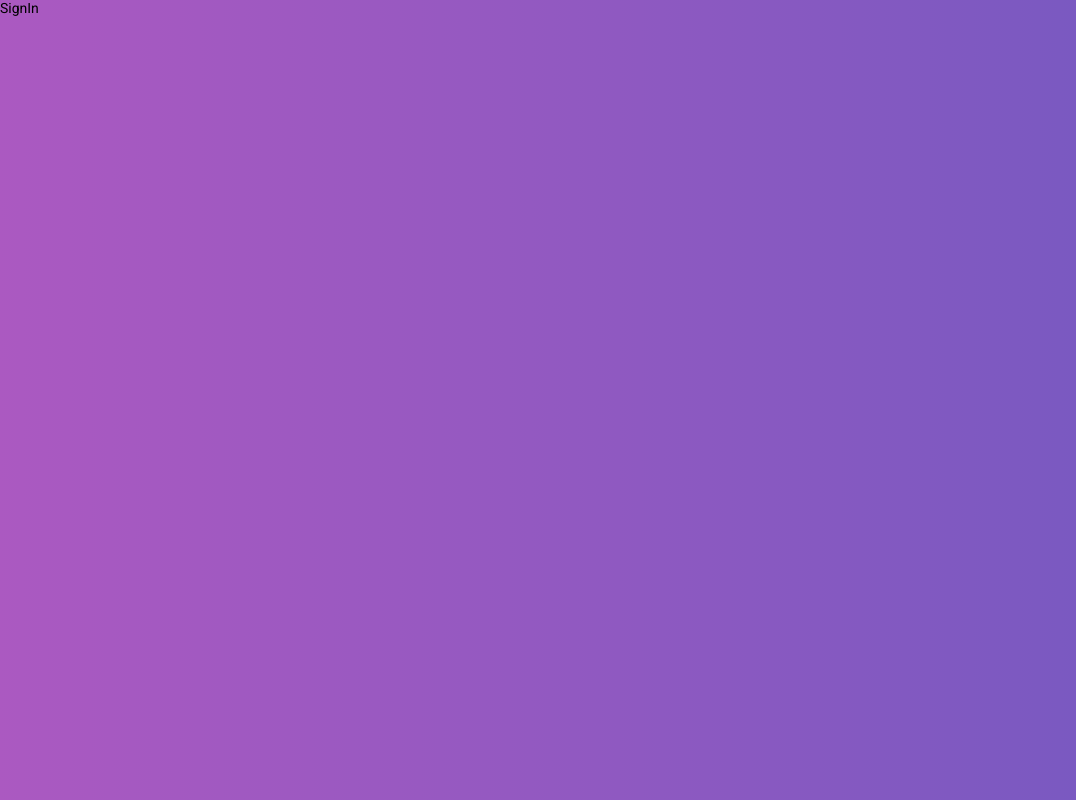
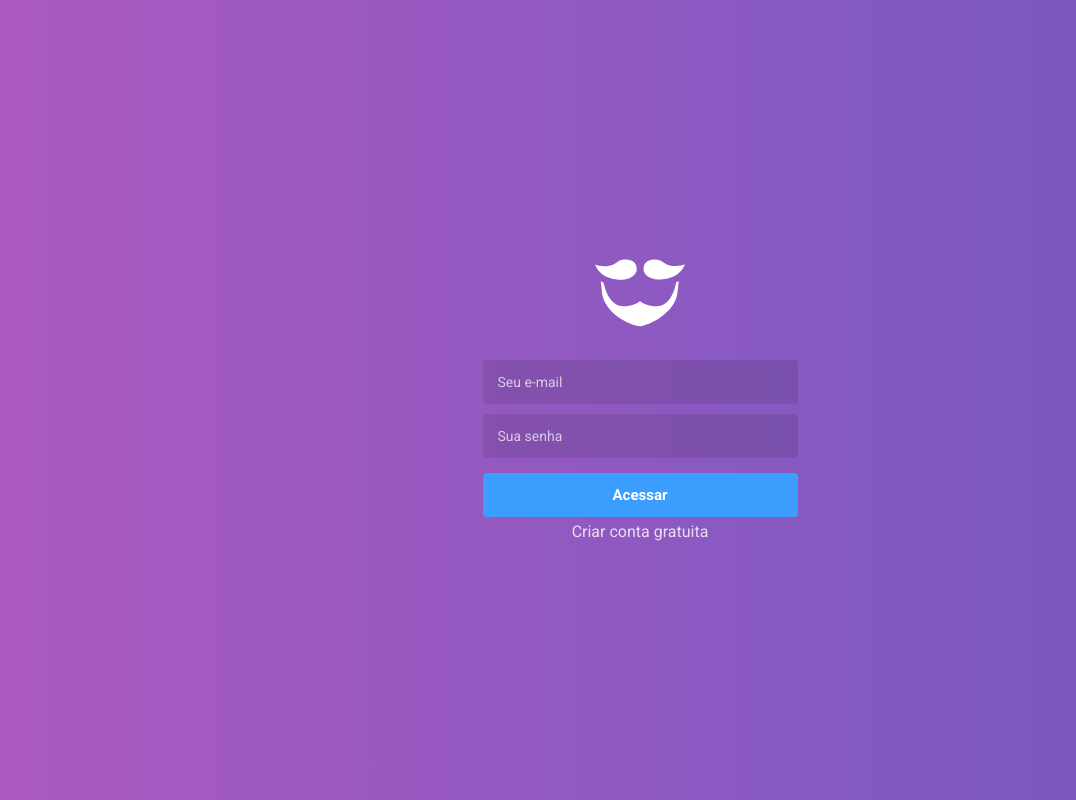
Before and after one commit to monica-santos/go-barber, a React (Create React App) app: page / in a window 1280 px wide. Shown: the whole page, without its empty margins (0-1076 px from the left). Built offline with nearby package versions, Linux system fonts and the light colour scheme.

Commit message:
create un-auth pages

```diff
--- a/package.json
+++ b/package.json
@@ -28,6 +28,7 @@
     "@testing-library/react": "^9.3.2",
     "@testing-library/user-event": "^7.1.2",
     "history": "^4.10.1",
+    "polished": "^3.4.4",
     "prop-types": "^15.7.2",
     "react": "^16.12.0",
     "react-dom": "^16.12.0",
--- a/src/pages/SignIn/index.js
+++ b/src/pages/SignIn/index.js
@@ -1,5 +1,21 @@
 import React from 'react'
+import { Link } from 'react-router-dom'
+
+import logo from '~/assets/logo.svg'
 
 export default function SignIn() {
-  return <div>SignIn</div>
+  return (
+    <>
+      <img src={logo} alt="GoBarber" />
+
+      <form>
+        <input type="email" placeholder="Seu e-mail" />
+        <input type="password" placeholder="Sua senha" />
+
+        <button type="submit">Acessar</button>
+
+        <Link to="/register">Criar conta gratuita</Link>
+      </form>
+    </>
+  )
 }
--- a/src/pages/SignUp/index.js
+++ b/src/pages/SignUp/index.js
@@ -1,5 +1,22 @@
 import React from 'react'
+import { Link } from 'react-router-dom'
+
+import logo from '~/assets/logo.svg'
 
 export default function SignUp() {
-  return <div>SignUp</div>
+  return (
+    <>
+      <img src={logo} alt="GoBarber" />
+
+      <form>
+        <input type="text" placeholder="Seu nome completo" />
+        <input type="email" placeholder="Seu e-mail" />
+        <input type="password" placeholder="Sua senha" />
+
+        <button type="submit">Criar conta</button>
+
+        <Link to="/">Já tenho login</Link>
+      </form>
+    </>
+  )
 }
--- a/src/pages/_layouts/auth/index.js
+++ b/src/pages/_layouts/auth/index.js
@@ -1,10 +1,14 @@
 import React from 'react'
 import { element } from 'prop-types'
 
-import { Wrapper } from './styles'
+import { Wrapper, Content } from './styles'
 
 const AuthLayout = ({ children }) => {
-  return <Wrapper>{children}</Wrapper>
+  return (
+    <Wrapper>
+      <Content>{children}</Content>
+    </Wrapper>
+  )
 }
 
 AuthLayout.propTypes = {
--- a/src/pages/_layouts/auth/styles.js
+++ b/src/pages/_layouts/auth/styles.js
@@ -1,6 +1,63 @@
 import styled from 'styled-components'
+import { darken } from 'polished'
 
 export const Wrapper = styled.div`
   height: 100%;
   background: linear-gradient(-90deg, #7159c1, #ab59c1);
+  display: flex;
+  align-items: center;
+  justify-content: center;
 `
+
+export const Content = styled.div`
+  width: 100%;
+  max-width: 315px;
+  text-align: center;
+
+  form {
+    display: flex;
+    flex-direction: column;
+    margin-top: 30px;
+
+    input {
+      background: rgba(0, 0, 0, 0.1);
+      border: 0;
+      border-radius: 4px;
+      height: 44px;
+      padding: 0 15px;
+      margin: 0 0 10px;
+      color: #fff;
+
+      &::placeholder {
+        color: #ffffffb3;
+      }
+    }
+
+    button {
+      margin: 5px 0 0;
+      height: 44px;
+      background: #3b9eff;
+      font-weight: bold;
+      color: #fff;
+      border-radius: 4px;
+      border: 0;
+      font-size: 15px;
+      transition: background 0.2s;
+
+      &:hover {
+        background: ${darken(0.03, '#3b9eff')};
+      }
+    }
+
+    a {
+      color: #fff;
+      margin-top: 5px;
+      font-size: 16px;
+      opacity: 0.8;
+
+      &:hover {
+        opacity: 1;
+      }
+    }
+  }
+`
```
Also changed, not shown: src/assets/logo.svg (added), 1 other file (tests, documents, lock files or other folders).
